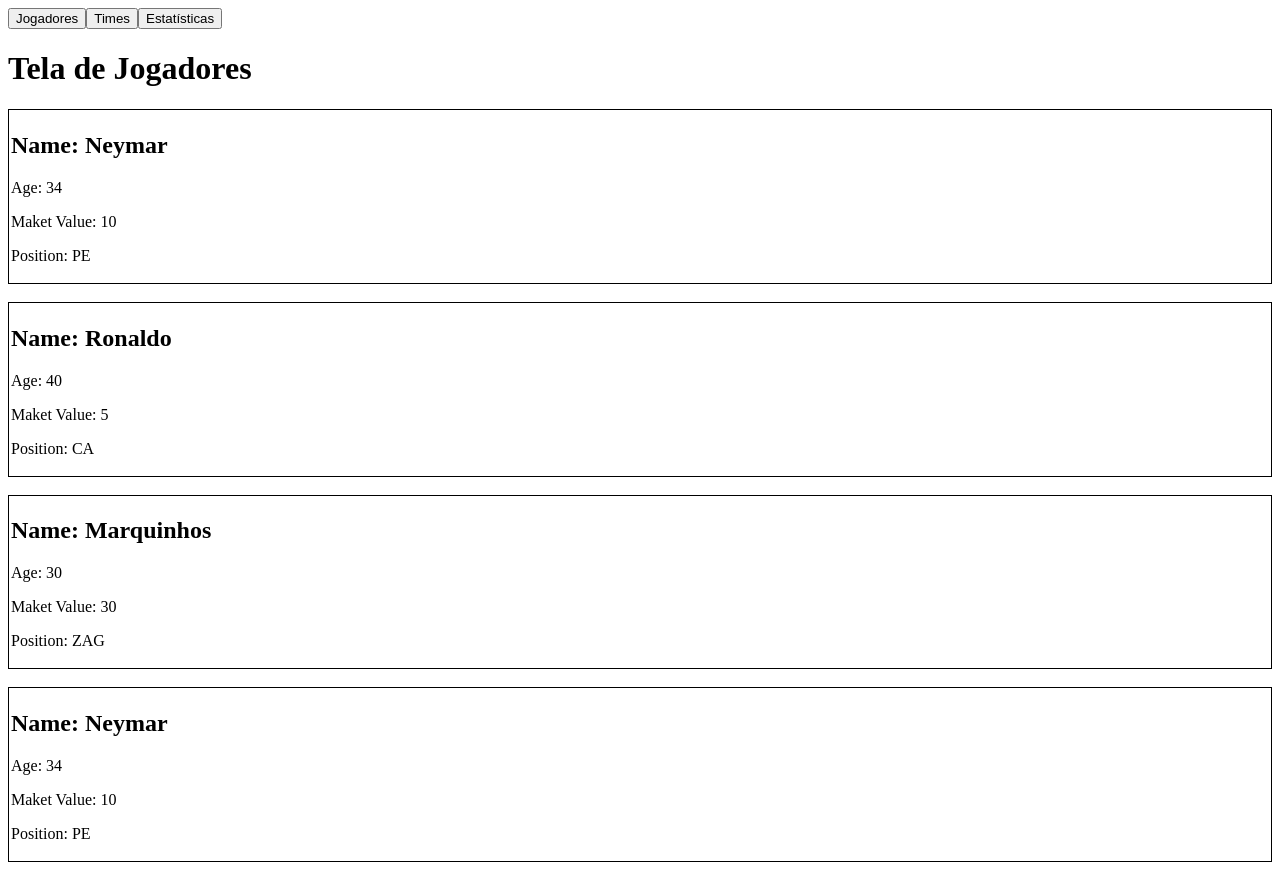
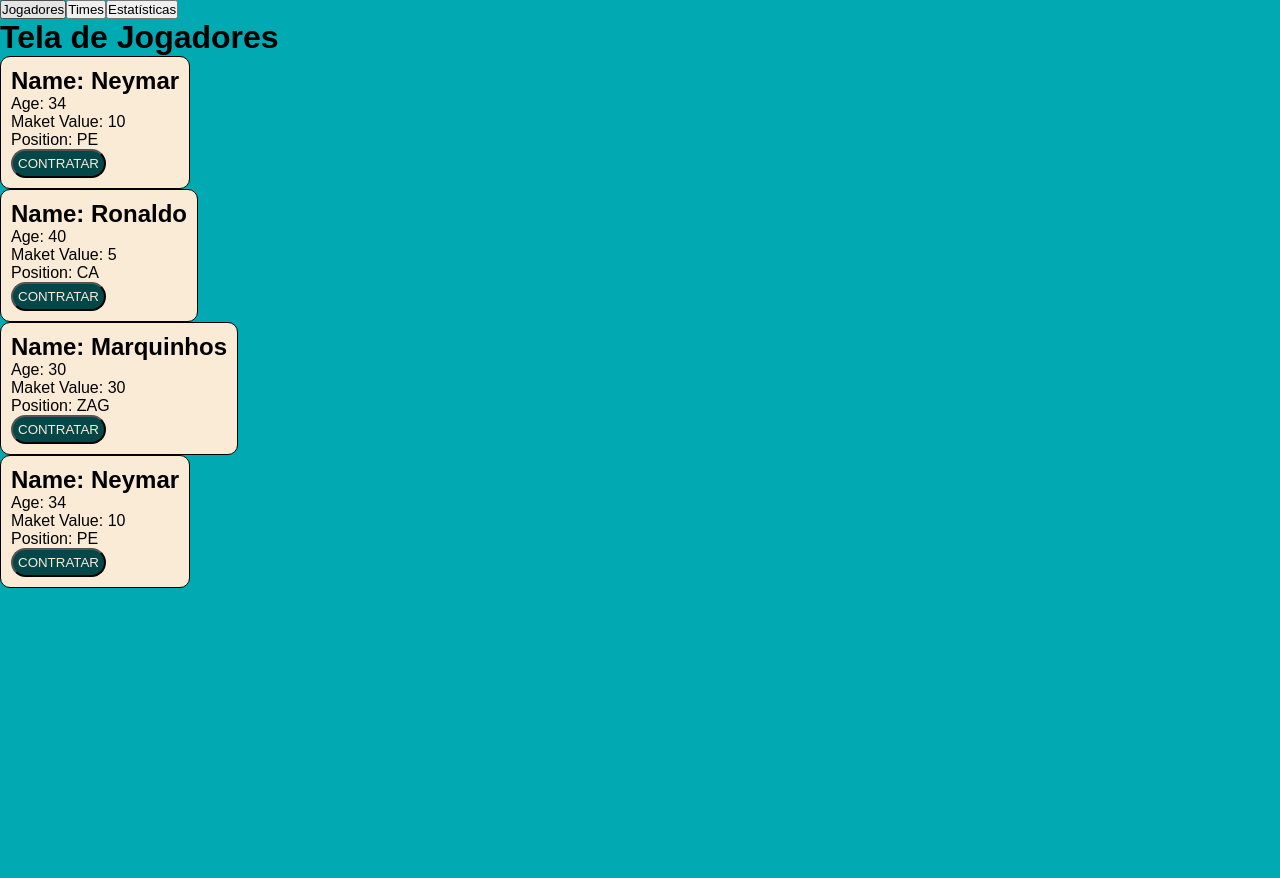
Before and after one commit to SamuelDSP/SportSync, a React (Vite) app in the folder frontend/: page / in a window 1280 px wide. Shown: the top 878 px of the page. After the commit the page ends 800 px from the top, so only its background shows below. Built offline with nearby package versions, Linux system fonts and the light colour scheme.

Commit message:
mudando estilo e organizando pastas

```diff
--- a/frontend/index.html
+++ b/frontend/index.html
@@ -2,12 +2,12 @@
 <html lang="en">
   <head>
     <meta charset="UTF-8" />
-    <link rel="icon" type="image/svg+xml" href="/favicon.svg" />
+    <link rel="stylesheet" href="./src/estilos/index.css" />
     <meta name="viewport" content="width=device-width, initial-scale=1.0" />
     <title>SportSync</title>
   </head>
   <body>
     <div id="root"></div>
-    <script type="module" src="/src/main.tsx"></script>
+    <script type="module" src="./src/main.tsx"></script>
   </body>
 </html>
--- a/frontend/src/App.tsx
+++ b/frontend/src/App.tsx
@@ -1,20 +1,20 @@
-import { PlayerCard } from './PlayerCard.tsx'
+import { PlayerCard } from "./components/PlayerCard.tsx";
+
+import { TelaJogadores } from "./components/TelaJogadores.tsx";
+import { TelaTimes } from "./components/TelaTimes.tsx";
+import { TelaEstatisticas } from "./components/TelaEstatisticas.tsx";
 
 import { useState } from "react";
 
-export function App(){
+export function App() {
   const [abaAtual, setAbaAtual] = useState("jogadores");
 
   return (
     <>
       <nav>
-        <button onClick={() => setAbaAtual("jogadores")}>
-          Jogadores
-        </button>
+        <button onClick={() => setAbaAtual("jogadores")}>Jogadores</button>
 
-        <button onClick={() => setAbaAtual("times")}>
-          Times
-        </button>
+        <button onClick={() => setAbaAtual("times")}>Times</button>
 
         <button onClick={() => setAbaAtual("estatisticas")}>
           Estatísticas
@@ -22,31 +22,10 @@
       </nav>
 
       <main>
-        {abaAtual === "jogadores" && <Jogadores />}
-        {abaAtual === "times" && <Times />}
-        {abaAtual === "estatisticas" && <Estatisticas />}
+        {abaAtual === "jogadores" && <TelaJogadores />}
+        {abaAtual === "times" && <TelaTimes />}
+        {abaAtual === "estatisticas" && <TelaEstatisticas />}
       </main>
     </>
-  )
+  );
 }
-
-function Jogadores() {
-  return(
-    <>
-      <h1>Tela de Jogadores</h1>
-      <PlayerCard name='Neymar' age={34} mktValue={10} position='PE'/>
-      <PlayerCard name='Ronaldo' age={40} mktValue={5} position='CA'/>
-      <PlayerCard name='Marquinhos' age={30} mktValue={30} position='ZAG'/>
-      <PlayerCard name='Neymar' age={34} mktValue={10} position='PE'/>
-    </>
-  )
-
-}
-
-function Times() {
-  return <h1>Tela de Times</h1>;
-}
-
-function Estatisticas() {
-  return <h1>Tela de Estatísticas</h1>;
-}
--- a/frontend/src/PlayerCard.css
+++ /dev/null
@@ -1,4 +0,0 @@
-.player-card {
-    border: 1px solid black;
-    padding: 2px;
-}
--- a/frontend/src/PlayerCard.tsx
+++ b/frontend/src/components/PlayerCard.tsx
@@ -1,6 +1,6 @@
-import { Jogador } from "./jogador-clase";
+import { Jogador } from "../jogador-clase";
 
-import "./PlayerCard.css";
+import "../estilos/PlayerCard.css";
 
 export function PlayerCard(person: Jogador) {
   return (
@@ -10,6 +10,7 @@
         <p>Age: {person.age}</p>
         <p>Maket Value: {person.mktValue}</p>
         <p>Position: {person.position}</p>
+        <button className="botao">CONTRATAR</button>
       </div>
       <br />
     </>
--- /dev/null
+++ b/frontend/src/components/TelaEstatisticas.tsx
@@ -0,0 +1,3 @@
+export function TelaEstatisticas() {
+  return <h1>Tela de Estatísticas</h1>;
+}
--- /dev/null
+++ b/frontend/src/components/TelaJogadores.tsx
@@ -0,0 +1,14 @@
+
+import { PlayerCard } from "./PlayerCard";
+
+export function TelaJogadores() {
+  return (
+    <>
+      <h1>Tela de Jogadores</h1>
+      <PlayerCard name="Neymar" age={34} mktValue={10} position="PE" />
+      <PlayerCard name="Ronaldo" age={40} mktValue={5} position="CA" />
+      <PlayerCard name="Marquinhos" age={30} mktValue={30} position="ZAG" />
+      <PlayerCard name="Neymar" age={34} mktValue={10} position="PE" />
+    </>
+  );
+}
--- /dev/null
+++ b/frontend/src/components/TelaTimes.tsx
@@ -0,0 +1,5 @@
+
+
+export function TelaTimes() {
+  return <h1>Tela de Times</h1>;
+}
--- /dev/null
+++ b/frontend/src/estilos/PlayerCard.css
@@ -0,0 +1,16 @@
+
+
+.player-card {
+    border: 1px solid black;
+    border-radius: 10px;
+    padding: 10px;
+    display: inline-block;
+    background-color: antiquewhite;
+}
+
+.botao{
+    color: antiquewhite;
+    background-color: rgb(3, 71, 73);
+    padding: 5px;
+    border-radius: 20px;
+}
--- a/frontend/src/estilos/index.css
+++ b/frontend/src/estilos/index.css
@@ -1,10 +1,10 @@
 * {
-    margin: 0;
-    padding: 0;
-    box-sizing: border-box;
+  margin: 0;
+  padding: 0;
+  box-sizing: border-box;
 }
 
 body {
-    font-family: Arial, sans-serif;
-    background-color: #f5f5f5;
+  font-family: Arial, sans-serif;
+  background-color: #01aab3;
 }
```
